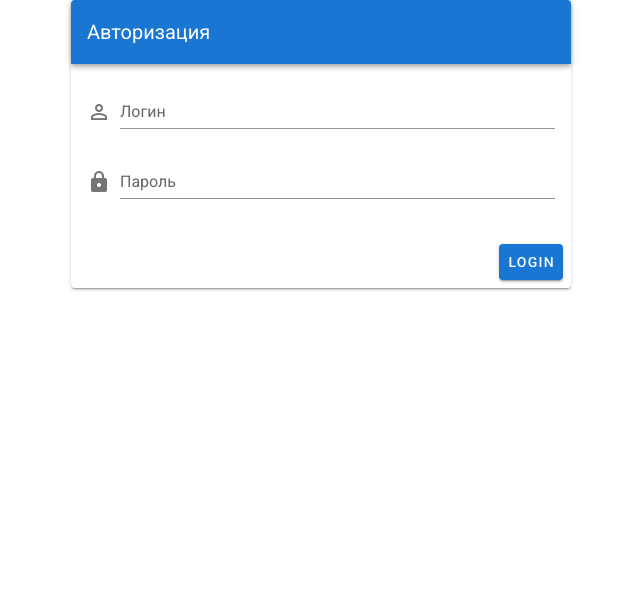
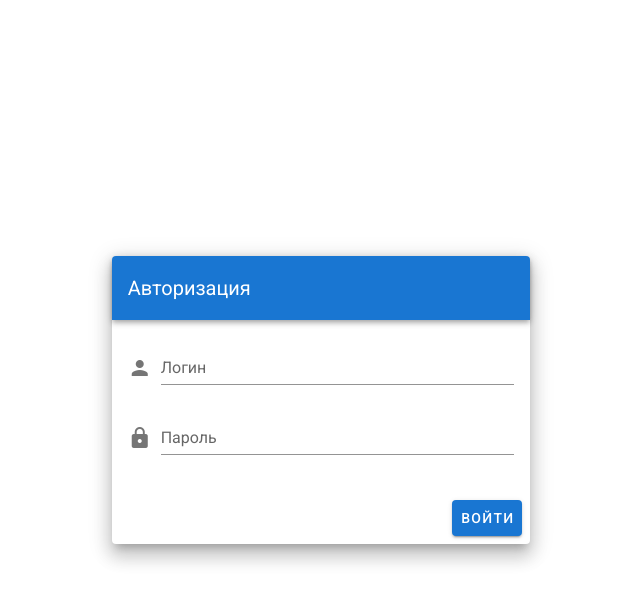
Before and after one commit to IsSabuhi/Vue_LK, a Vue app: page /sign-in in a window 1280 px wide. Shown: the top 602 px of the page, without its empty margins (319-959 px from the left). Built offline with nearby package versions, Linux system fonts and the light colour scheme.

Commit message:
change sign in view

```diff
--- a/package.json
+++ b/package.json
@@ -7,8 +7,10 @@
     "build": "vue-cli-service build"
   },
   "dependencies": {
+    "vee-validate": "^3.4.14",
     "vue": "^2.6.14",
     "vue-router": "^3.5.1",
+    "vuelidate": "^0.7.7",
     "vuetify": "^2.6.0",
     "vuex": "^3.6.2"
   },
--- a/src/App.vue
+++ b/src/App.vue
@@ -1,6 +1,8 @@
 <template>
   <div>
+    <v-app>
       <router-view></router-view>
+    </v-app>
   </div>
 </template>
 
--- a/src/main.ts
+++ b/src/main.ts
@@ -3,18 +3,12 @@ import App from './App.vue'
 import router from './router'
 import store from './store'
 import vuetify from './plugins/vuetify'
-import Vuetify from 'vuetify';
-// import 'vuetify/dist/vuetify.min.css';
+
 
 Vue.config.productionTip = false
 
 export const mtodo = new Vue();
 
-Vue.use(Vuetify, {
-  theme: {
-     primary: '#7957d5',
-  },
-});
 
 new Vue({
   router,
--- a/src/plugins/vuetify.ts
+++ b/src/plugins/vuetify.ts
@@ -3,5 +3,4 @@ import Vuetify from 'vuetify/lib/framework';
 
 Vue.use(Vuetify);
 
-export default new Vuetify({
-});
+export default new Vuetify({});
--- a/src/views/SignInView.vue
+++ b/src/views/SignInView.vue
@@ -1,22 +1,24 @@
 <template>
    <v-app id="inspire">
-    <div class='sign-in'>
-                  <v-card  class="mx-auto" max-width="500">
+      <v-content>
+         <v-container fluid fill-height>
+            <v-layout align-center justify-center>
+               <v-flex xs12 sm8 md4>
+                  <v-card class="elevation-12">
                      <v-toolbar dark color="primary">
                         <v-toolbar-title>Авторизация</v-toolbar-title>
                      </v-toolbar>
                      <v-card-text>
                         <v-form>
                            <v-text-field
-                                v-model="lastName"
-                                prepend-icon="mdi-account-outline"
+                              prepend-icon="person"
                               name="login"
                               label="Логин"
                               type="text"
                            ></v-text-field>
                            <v-text-field
                               id="password"
-                                prepend-icon="mdi-lock"
+                              prepend-icon="lock"
                               name="password"
                               label="Пароль"
                               type="password"
@@ -25,27 +27,26 @@
                      </v-card-text>
                      <v-card-actions>
                         <v-spacer></v-spacer>
-                        <v-btn color="primary" to="/home">Login</v-btn>
+                        <v-btn color="primary" to="/home">Войти</v-btn>
                      </v-card-actions>
                   </v-card>
-
-    </div>
+               </v-flex>
+            </v-layout>
+         </v-container>
+      </v-content>
    </v-app>
 </template>
 
 <script>
 export default {
    name: 'SignInView',
-        data () {
-            return {
-
-            }
+   props: {
+      source: String,
    },
-    }
+};
 </script>
 
+
 <style scoped>
-.sign-in {
 
-}
 </style>
```
Also changed, not shown: 1 other file (tests, documents, lock files or other folders). Lines whose indentation alone changed are shown as unchanged.
